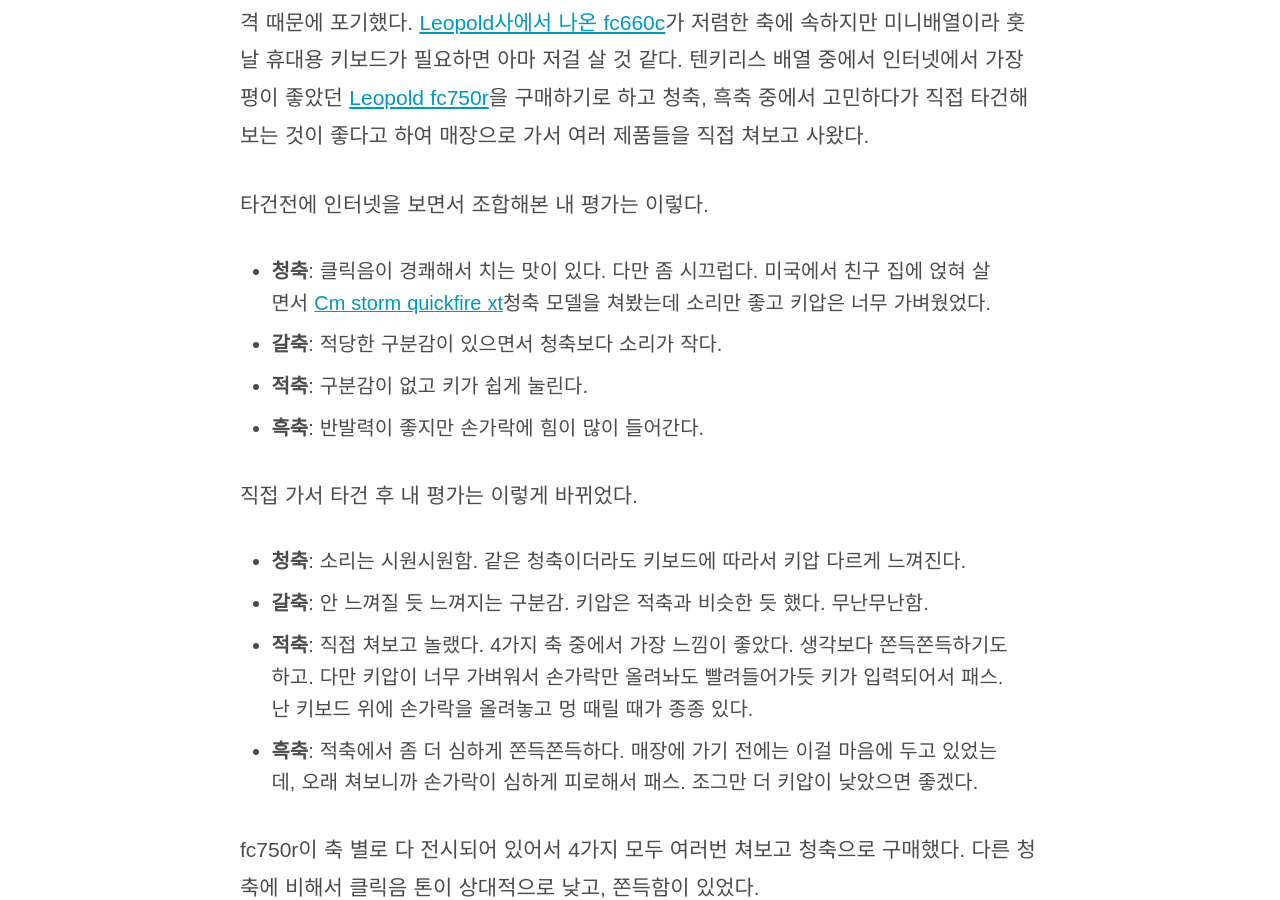
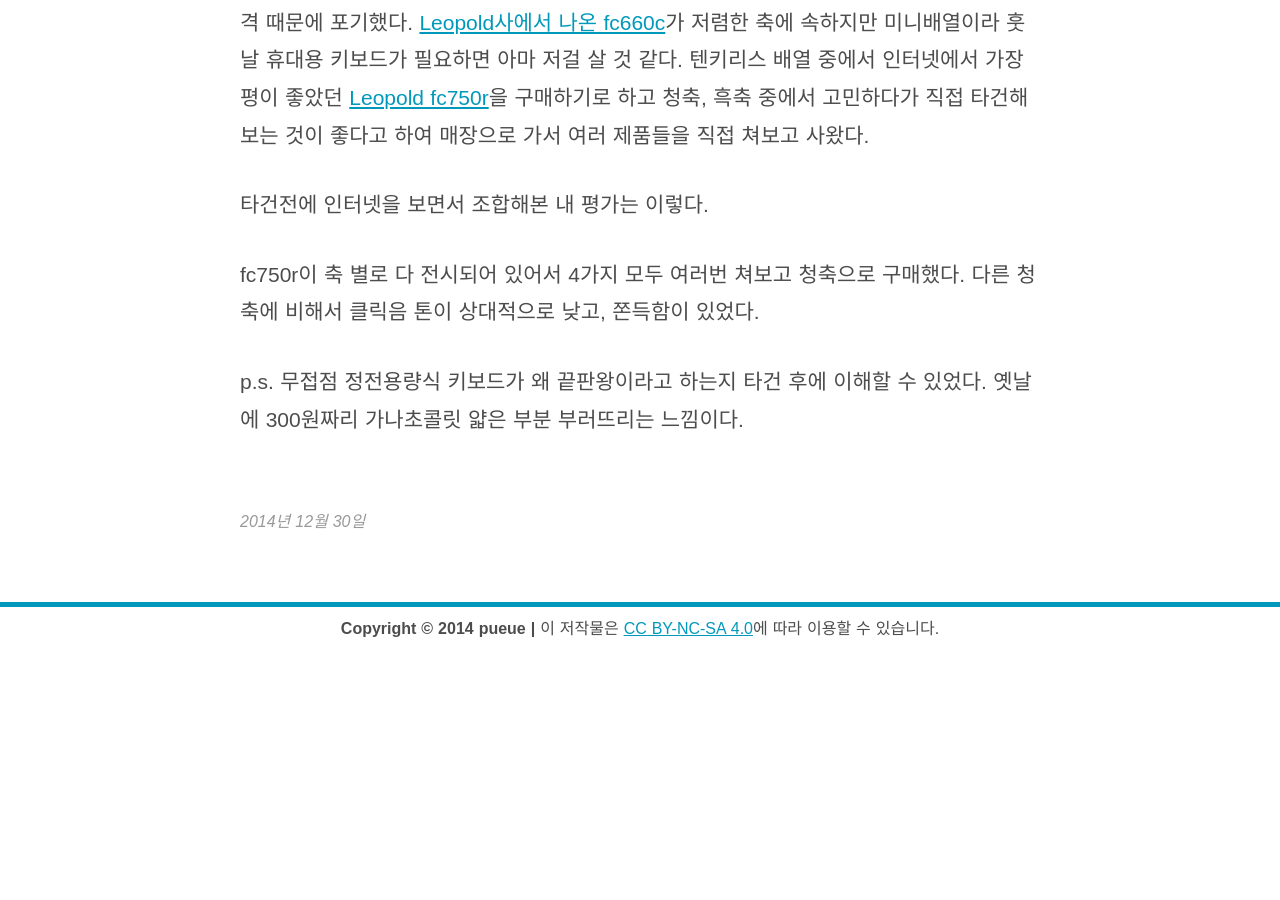
Before and after one commit to gloorx/gloorx.github.io, a Jekyll site: the page built from _posts/2014-12-30-buying-leopold-fc750r-blue-switch.md, in a window 1280 px wide and 900 px high, scrolled down 859 px. Built offline with Jekyll 4.4.1, drawn with Linux system fonts in a browser that asks for light colours; some web fonts are replaced; after the commit the page ends 1511 px from its top, so only the background shows below that.

Commit message:
markdown test

```diff
--- a/_posts/2014-12-30-buying-leopold-fc750r-blue-switch.md
+++ b/_posts/2014-12-30-buying-leopold-fc750r-blue-switch.md
@@ -8,17 +8,7 @@
 
 타건전에 인터넷을 보면서 조합해본 내 평가는 이렇다.
 
-- **청축**: 클릭음이 경쾌해서 치는 맛이 있다. 다만 좀 시끄럽다. 미국에서 친구 집에 얹혀 살면서 [Cm storm quickfire xt](http://gaming.coolermaster.com/en/products/keyboards/quickfirext/)청축 모델을 쳐봤는데 소리만 좋고 키압은 너무 가벼웠었다.
-- **갈축**: 적당한 구분감이 있으면서 청축보다 소리가 작다.
-- **적축**: 구분감이 없고 키가 쉽게 눌린다.
-- **흑축**: 반발력이 좋지만 손가락에 힘이 많이 들어간다.
 
-직접 가서 타건 후 내 평가는 이렇게 바뀌었다.
-
-- **청축**: 소리는 시원시원함. 같은 청축이더라도 키보드에 따라서 키압 다르게 느껴진다.
-- **갈축**: 안 느껴질 듯 느껴지는 구분감. 키압은 적축과 비슷한 듯 했다. 무난무난함.
-- **적축**: 직접 쳐보고 놀랬다. 4가지 축 중에서 가장 느낌이 좋았다. 생각보다 쫀득쫀득하기도 하고. 다만 키압이 너무 가벼워서 손가락만 올려놔도 빨려들어가듯 키가 입력되어서 패스. 난 키보드 위에 손가락을 올려놓고 멍 때릴 때가 종종 있다.
-- **흑축**: 적축에서 좀 더 심하게 쫀득쫀득하다. 매장에 가기 전에는 이걸 마음에 두고 있었는데, 오래 쳐보니까 손가락이 심하게 피로해서 패스. 조그만 더 키압이 낮았으면 좋겠다.
 
 fc750r이 축 별로 다 전시되어 있어서 4가지 모두 여러번 쳐보고 청축으로 구매했다. 다른 청축에 비해서 클릭음 톤이 상대적으로 낮고, 쫀득함이 있었다.
 
```
